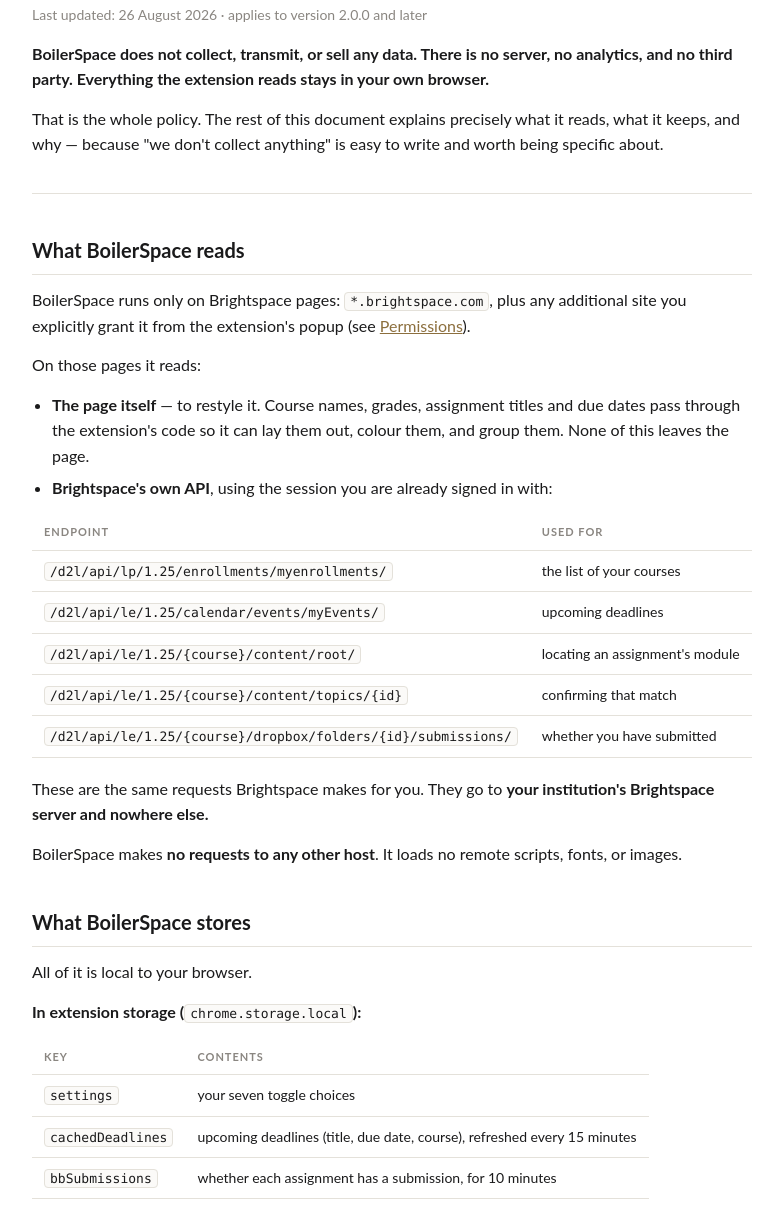
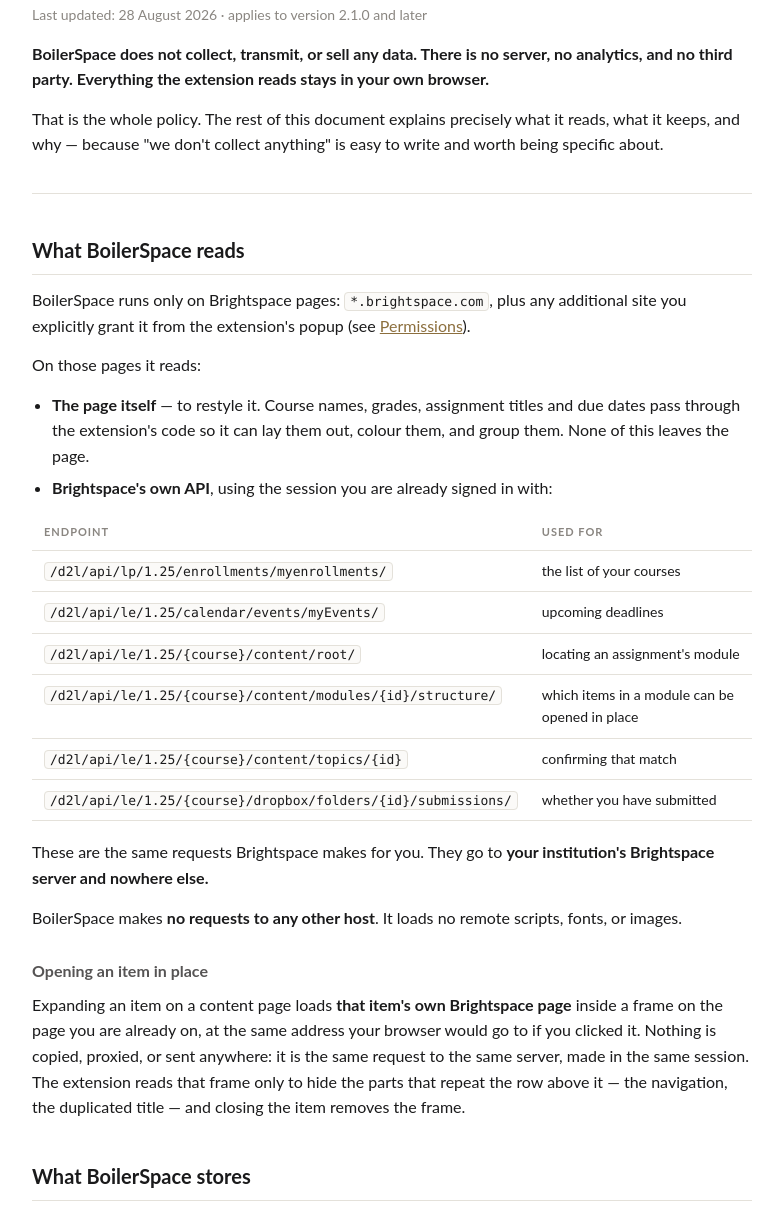
Before and after one commit to HonzikChoutka/boilerspace-privacy, a plain HTML site: page index.html in a window 1280 px wide. Shown: the part 87-1294 px from the top of the page, without its empty margins (248-1031 px from the left). Drawn offline with Linux system fonts and the light colour scheme.

Commit message:
Publish the 2.1.0 policy
Adds the content/modules/{id}/structure/ endpoint, which inline viewing
started calling, and a section explaining that expanding an item frames
that item's own Brightspace page rather than fetching it some other way.

The page must match what the published extension does before the store
listing points at it.

```diff
--- a/index.html
+++ b/index.html
@@ -47,7 +47,7 @@
 <body>
 <main>
 <h1>BoilerSpace — Privacy Policy</h1>
-<p><em>Last updated: 26 August 2026 · applies to version 2.0.0 and later</em></p>
+<p><em>Last updated: 28 August 2026 · applies to version 2.1.0 and later</em></p>
 <p><strong>BoilerSpace does not collect, transmit, or sell any data. There is no server, no analytics, and no third party. Everything the extension reads stays in your own browser.</strong></p>
 <p>That is the whole policy. The rest of this document explains precisely what it reads, what it keeps, and why — because &quot;we don&#x27;t collect anything&quot; is easy to write and worth being specific about.</p>
 <hr>
@@ -60,11 +60,14 @@
 <tr><td><code>/d2l/api/lp/1.25/enrollments/myenrollments/</code></td><td>the list of your courses</td></tr>
 <tr><td><code>/d2l/api/le/1.25/calendar/events/myEvents/</code></td><td>upcoming deadlines</td></tr>
 <tr><td><code>/d2l/api/le/1.25/{course}/content/root/</code></td><td>locating an assignment&#x27;s module</td></tr>
+<tr><td><code>/d2l/api/le/1.25/{course}/content/modules/{id}/structure/</code></td><td>which items in a module can be opened in place</td></tr>
 <tr><td><code>/d2l/api/le/1.25/{course}/content/topics/{id}</code></td><td>confirming that match</td></tr>
 <tr><td><code>/d2l/api/le/1.25/{course}/dropbox/folders/{id}/submissions/</code></td><td>whether you have submitted</td></tr>
 </table>
 <p>These are the same requests Brightspace makes for you. They go to <strong>your institution&#x27;s Brightspace server and nowhere else.</strong></p>
 <p>BoilerSpace makes <strong>no requests to any other host</strong>. It loads no remote scripts, fonts, or images.</p>
+<h3>Opening an item in place</h3>
+<p>Expanding an item on a content page loads <strong>that item&#x27;s own Brightspace page</strong> inside a frame on the page you are already on, at the same address your browser would go to if you clicked it. Nothing is copied, proxied, or sent anywhere: it is the same request to the same server, made in the same session. The extension reads that frame only to hide the parts that repeat the row above it — the navigation, the duplicated title — and closing the item removes the frame.</p>
 <h2>What BoilerSpace stores</h2>
 <p>All of it is local to your browser.</p>
 <p><strong>In extension storage (<code>chrome.storage.local</code>):</strong></p>
```
